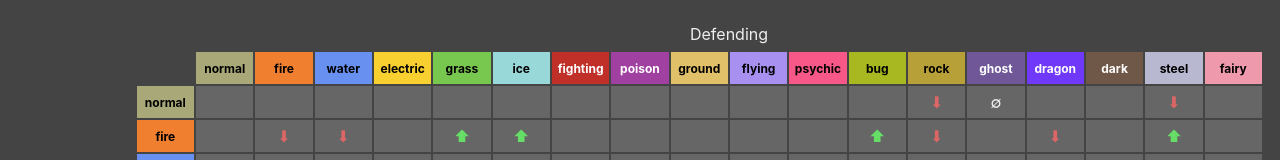
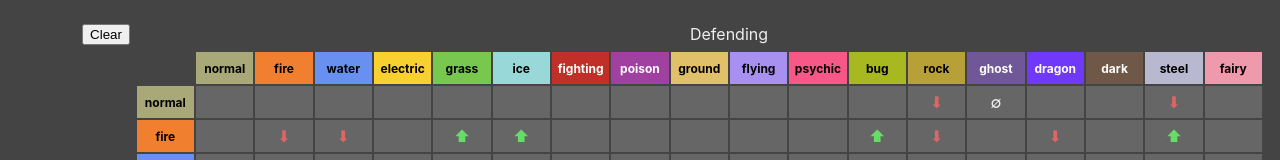
Before and after one commit to tplorts/pokemon-assistant, a React (Create React App) app: page / in a window 1280 px wide. Shown: the top 160 px of the page. Built offline with nearby package versions, Linux system fonts and the light colour scheme.

Commit message:
add button to clear selected types

```diff
--- a/src/TypeMatrix.tsx
+++ b/src/TypeMatrix.tsx
@@ -68,6 +68,10 @@ export default function TypeMatrix() {
     });
   };
 
+  const clearSelectedDefendingTypes = () => {
+    setSelectedDefendingTypes([]);
+  };
+
   let matchingPokemon: Pokemon[] = [];
   if (selectedDefendingTypes.length > 0) {
     matchingPokemon = getPokemonContainingType(selectedDefendingTypes[0]);
@@ -81,7 +85,9 @@ export default function TypeMatrix() {
       <Table className={c(anyTypeSelected && 'hasSelections')}>
         <thead>
           <tr>
-            <td colSpan={3} />
+            <td colSpan={3}>
+              <button onClick={clearSelectedDefendingTypes}>Clear</button>
+            </td>
             <td colSpan={TYPES.length}>Defending</td>
           </tr>
           <tr>
```
